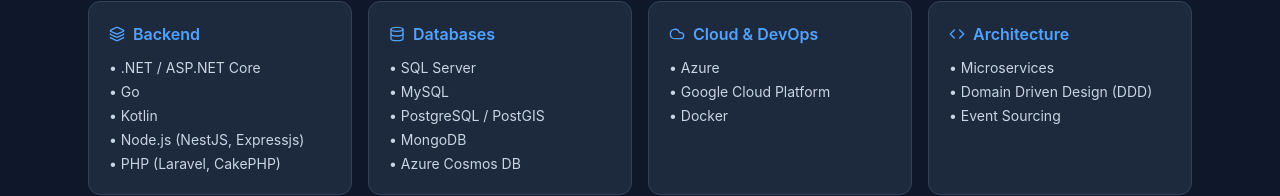
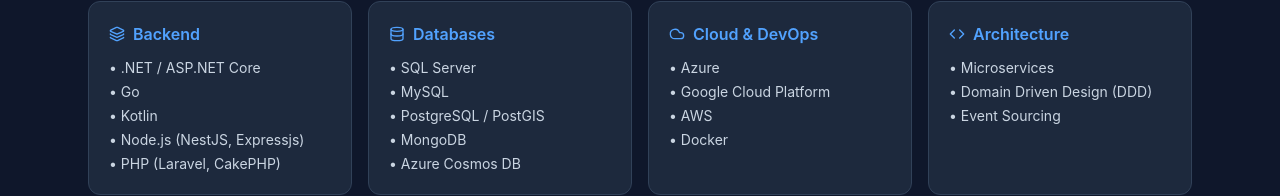
Before and after one commit to abushaista/abushaista.github.io, a React (Vite) app: page / in a window 1280 px wide. Shown: the part 416-612 px from the top of the page. Built offline with nearby package versions, Linux system fonts and the light colour scheme.

Commit message:
fix portofolio

```diff
--- a/src/data/portfolio.ts
+++ b/src/data/portfolio.ts
@@ -25,7 +25,7 @@
 export const skills = {
   backend: ['.NET / ASP.NET Core', 'Go', 'Kotlin', 'Node.js (NestJS, Expressjs)', 'PHP (Laravel, CakePHP)'],
   databases: ['SQL Server', 'MySQL', 'PostgreSQL / PostGIS', 'MongoDB', 'Azure Cosmos DB'],
-  cloud: ['Azure', 'Google Cloud Platform', 'Docker'],
+  cloud: ['Azure', 'Google Cloud Platform', 'AWS', 'Docker'],
   architecture: ['Microservices', 'Domain Driven Design (DDD)', 'Event Sourcing'],
 };
 
```
